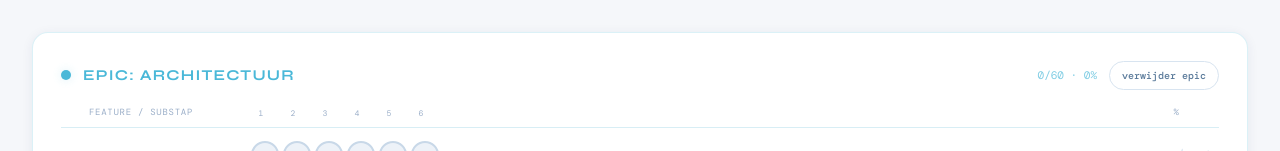
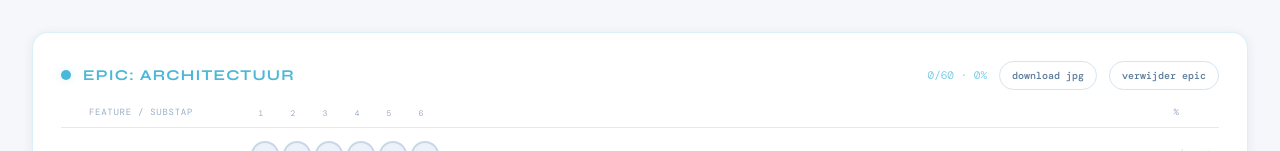
Before and after one commit to markvelthuis1/Project-Nautica, a React (Vite) app: page / in a window 1280 px wide. Shown: the part 130-281 px from the top of the page. Built offline with nearby package versions, Linux system fonts and the light colour scheme; a web font is replaced by a local one.

Commit message:
Auth layer
Exporteer screenshot

```diff
--- a/package.json
+++ b/package.json
@@ -10,6 +10,7 @@
     "preview": "vite preview"
   },
   "dependencies": {
+    "html2canvas": "^1.4.1",
     "react": "^19.2.0",
     "react-dom": "^19.2.0"
   },
--- a/src/App.jsx
+++ b/src/App.jsx
@@ -1,4 +1,5 @@
 import { useEffect, useRef, useState } from "react";
+import html2canvas from "html2canvas";
 
 const STORAGE_KEY = "project-nautica-tracker-v1";
 const EXPANDED_STORAGE_KEY = "project-nautica-expanded-v1";
@@ -76,6 +77,14 @@ const getEpicColor = (epicName, epicIndex) => {
   if (epicColors[epicName]) return epicColors[epicName];
   return fallbackEpicColors[epicIndex % fallbackEpicColors.length];
 };
+
+const toFileSafeName = (value) =>
+  value
+    .toLowerCase()
+    .normalize("NFD")
+    .replace(/[\u0300-\u036f]/g, "")
+    .replace(/[^a-z0-9]+/g, "-")
+    .replace(/^-+|-+$/g, "") || "epic";
 
 const mapStepsForJson = (steps) =>
   steps.map((state, index) => ({
@@ -252,6 +261,7 @@ export default function StepTracker() {
   const [newName, setNewName] = useState("");
   const [statusMessage, setStatusMessage] = useState("");
   const importInputRef = useRef(null);
+  const epicCardRefs = useRef({});
 
   useEffect(() => {
     window.localStorage.setItem(STORAGE_KEY, JSON.stringify(data));
@@ -361,6 +371,38 @@ export default function StepTracker() {
 
   const toggleSubstepHighlight = (substepId) => {
     setSelectedSubstepId((prev) => (prev === substepId ? null : substepId));
+  };
+
+  const exportEpicToJpg = async (epicName) => {
+    const epicNode = epicCardRefs.current[epicName];
+    if (!epicNode) {
+      setStatusMessage(`Export failed: epic "${epicName}" niet gevonden.`);
+      return;
+    }
+
+    try {
+      const canvas = await html2canvas(epicNode, {
+        backgroundColor: "#F5F7FA",
+        scale: 2,
+        useCORS: true,
+        ignoreElements: (element) => element.dataset?.exportIgnore === "true",
+      });
+
+      const imageUrl = canvas.toDataURL("image/jpeg", 0.95);
+      const anchor = document.createElement("a");
+      const timestamp = new Date().toISOString().replace(/[:.]/g, "-");
+
+      anchor.href = imageUrl;
+      anchor.download = `project-nautica-${toFileSafeName(epicName)}-${timestamp}.jpg`;
+      document.body.appendChild(anchor);
+      anchor.click();
+      document.body.removeChild(anchor);
+
+      setStatusMessage(`JPG exported for epic "${epicName}" on ${new Date().toLocaleString("nl-NL")}`);
+    } catch (error) {
+      const message = error instanceof Error ? error.message : "Unknown export error.";
+      setStatusMessage(`JPG export failed: ${message}`);
+    }
   };
 
   const removeEpic = (epicName) => {
@@ -546,13 +588,25 @@ export default function StepTracker() {
         const { done: epDone, total: epTotal, pct: epPct } = epicProg(features);
 
         return (
-          <div key={epic} className="epic-card" style={{ borderColor: `${color.accent}33` }}>
+          <div
+            key={epic}
+            className="epic-card"
+            ref={(node) => {
+              if (node) {
+                epicCardRefs.current[epic] = node;
+              } else {
+                delete epicCardRefs.current[epic];
+              }
+            }}
+            style={{ borderColor: `${color.accent}33` }}
+          >
             <div style={{ display: "flex", alignItems: "center", gap: 12, marginBottom: 16 }}>
               <div style={{ width: 10, height: 10, borderRadius: "50%", background: color.accent, boxShadow: `0 0 10px ${color.glow}` }} />
               <h2 style={{ fontFamily: "'Syne',sans-serif", fontSize: 15, fontWeight: 700, color: color.accent, margin: 0, letterSpacing: "0.08em", textTransform: "uppercase" }}>Epic: {epic}</h2>
               <div style={{ flex: 1 }} />
               <span style={{ fontFamily: "'DM Mono',monospace", fontSize: 11, color: color.accent, opacity: 0.7 }}>{epDone}/{epTotal} · {epPct}%</span>
-              <button className="header-action" onClick={() => removeEpic(epic)}>verwijder epic</button>
+              <button className="header-action" onClick={() => exportEpicToJpg(epic)} data-export-ignore="true">download jpg</button>
+              <button className="header-action" onClick={() => removeEpic(epic)} data-export-ignore="true">verwijder epic</button>
             </div>
 
             <div style={{ display: "flex", alignItems: "center", gap: 10, paddingBottom: 8, borderBottom: `1px solid ${color.dim}`, marginBottom: 4 }}>
@@ -599,10 +653,11 @@ export default function StepTracker() {
                       onClick={() => toggleFeatureHighlight(feature.id)}
                       title={isSelected ? "Highlight verwijderen" : "Feature highlighten"}
                       style={{ color: isSelected ? color.accent : undefined }}
+                      data-export-ignore="true"
                     >
                       {isSelected ? "★" : "☆"}
                     </button>
-                    <button className="sub-add-btn" onClick={() => openModal(epic, "substep", feature.id)} title="Substap toevoegen">+</button>
+                    <button className="sub-add-btn" onClick={() => openModal(epic, "substep", feature.id)} title="Substap toevoegen" data-export-ignore="true">+</button>
                   </div>
 
                   {isExpanded && feature.substeps.map((sub, idx) => {
@@ -632,6 +687,7 @@ export default function StepTracker() {
                           onClick={() => toggleSubstepHighlight(sub.id)}
                           title={isSubstepSelected ? "Highlight verwijderen" : "Substap highlighten"}
                           style={{ color: isSubstepSelected ? color.accent : undefined }}
+                          data-export-ignore="true"
                         >
                           {isSubstepSelected ? "★" : "☆"}
                         </button>
@@ -649,7 +705,7 @@ export default function StepTracker() {
             )}
 
             <div style={{ marginTop: 14, paddingTop: 12, borderTop: `1px dashed ${color.dim}` }}>
-              <button className="add-btn" onClick={() => openModal(epic, "feature")}>+ feature toevoegen</button>
+              <button className="add-btn" onClick={() => openModal(epic, "feature")} data-export-ignore="true">+ feature toevoegen</button>
             </div>
           </div>
         );
```
Also changed, not shown: 1 other file (tests, documents, lock files or other folders).
